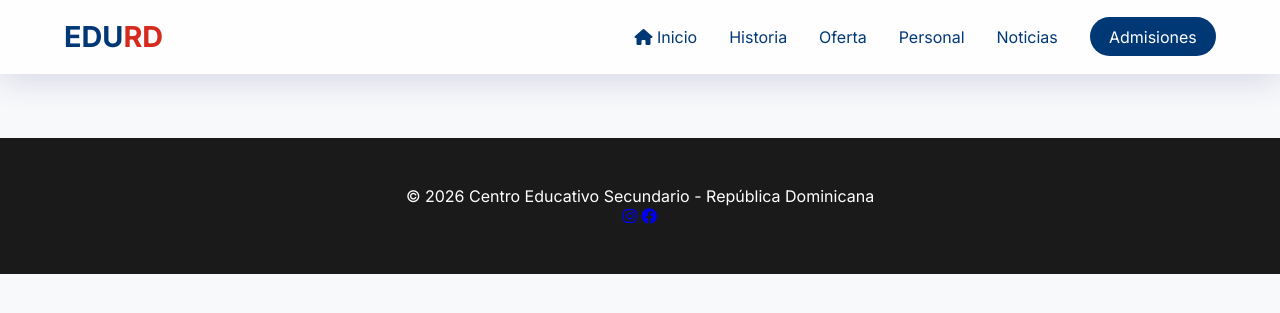
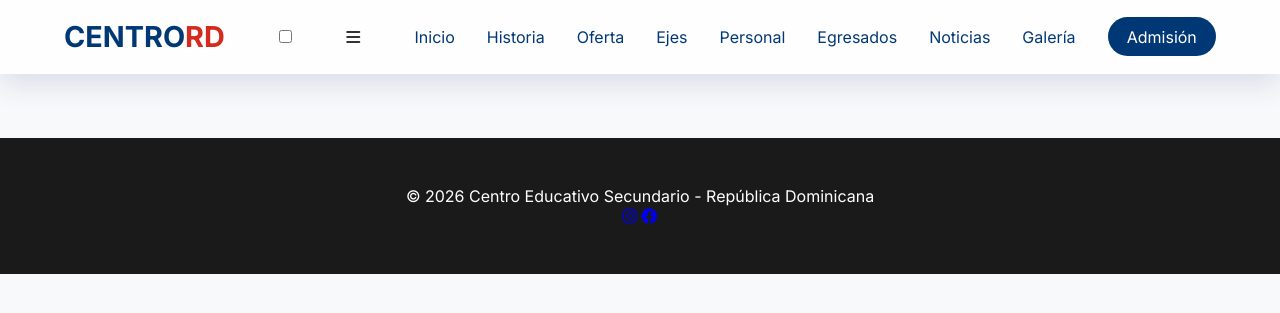
Before and after one commit to jorge21028/centroeducativo, a Jekyll site: the page built from index.md, in a window 1280 px wide. Shown: the top 313 px of the page. Built offline with Jekyll 4.4.1, drawn with Linux system fonts in a browser that asks for light colours; our own code applies the rules of GitHub Pages for plain Markdown files.

Commit message:
Update default.html

```diff
--- a/_layouts/default.html
+++ b/_layouts/default.html
@@ -12,14 +12,22 @@
 
 <header>
     <nav class="glass-nav">
-            <div class="logo">EDU<span>RD</span></div>
+        <div class="logo">CENTRO<span>RD</span></div>
+        <input type="checkbox" id="check">
+        <label for="check" class="checkbtn">
+            <i class="fas fa-bars"></i>
+        </label>
+
         <ul class="nav-links">
-                <li><a href="{{ '/' | relative_url }}"><i class="fa-solid fa-house"></i> Inicio</a></li>
+            <li><a href="{{ '/' | relative_url }}">Inicio</a></li>
             <li><a href="{{ '/historia' | relative_url }}">Historia</a></li>
             <li><a href="{{ '/oferta' | relative_url }}">Oferta</a></li>
+            <li><a href="{{ '/ejes-transversales' | relative_url }}">Ejes</a></li>
             <li><a href="{{ '/personal' | relative_url }}">Personal</a></li>
+            <li><a href="{{ '/egresados' | relative_url }}">Egresados</a></li>
             <li><a href="{{ '/noticias' | relative_url }}">Noticias</a></li>
-                <li><a href="{{ '/contactos' | relative_url }}" class="btn-cta">Admisiones</a></li>
+            <li><a href="{{ '/galeria' | relative_url }}">Galería</a></li>
+            <li><a href="{{ '/contactos' | relative_url }}" class="btn-cta">Admisión</a></li>
         </ul>
     </nav>
 </header>
```
Lines whose indentation alone changed are shown as unchanged.
